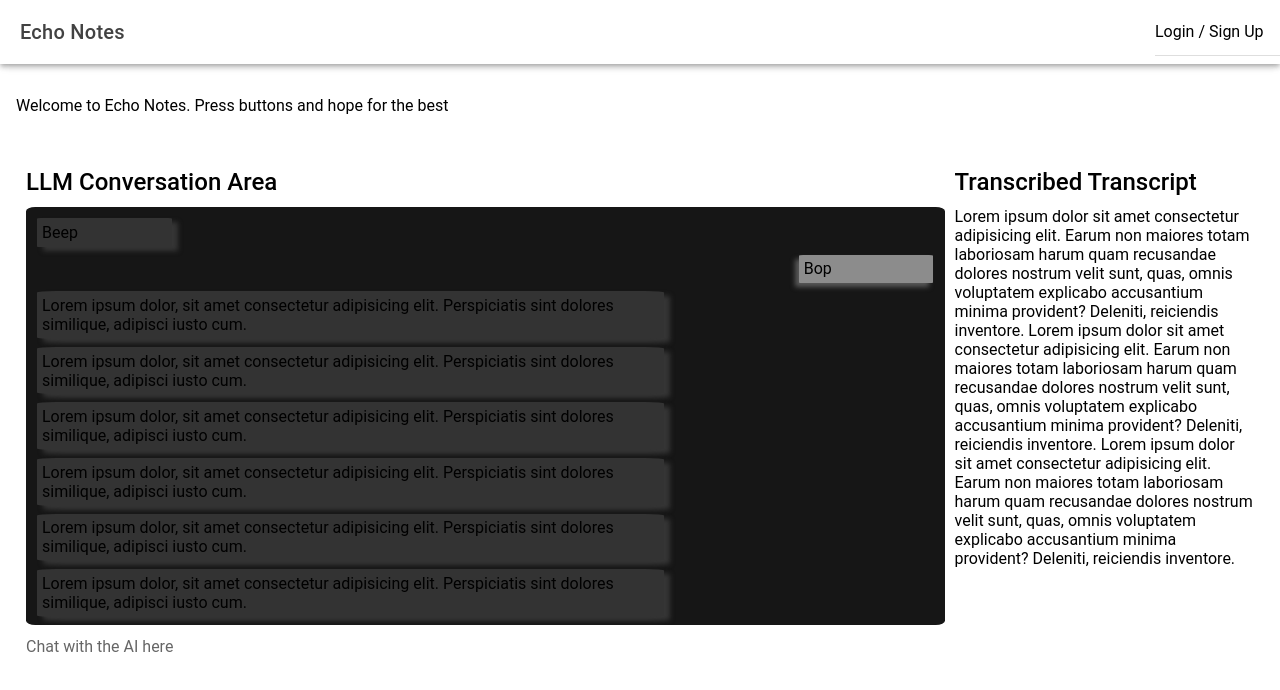
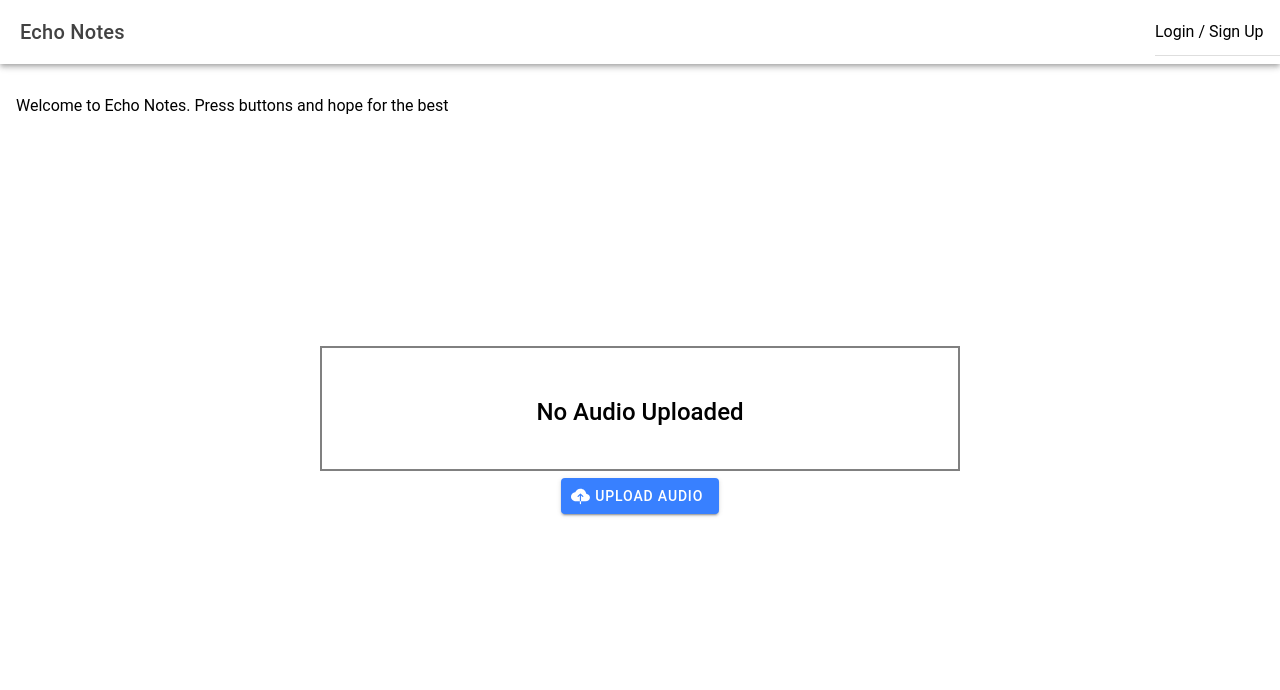
Before and after one commit to IsaiahSama/EchoNotes, a React (Vite) app in the folder Frontend/EchoNotes/: page /home in a window 1280 px wide. Shown: the top 690 px of the page. Built offline with nearby package versions, Linux system fonts and the light colour scheme.

Commit message:
Added State for buttons and graphics

```diff
--- a/Frontend/EchoNotes/src/components/AudioContainer.css
+++ b/Frontend/EchoNotes/src/components/AudioContainer.css
@@ -25,7 +25,8 @@
 
 .audioContainer__info{
   border: 2px solid grey;
-  width: fit-content;
+  width: 50%;
+  min-width: fit-content;
   margin:auto;
   padding: 2em;
   margin-bottom: 0.2em;
--- a/Frontend/EchoNotes/src/components/AudioContainer.tsx
+++ b/Frontend/EchoNotes/src/components/AudioContainer.tsx
@@ -1,5 +1,5 @@
-import React from "react";
-import { IonButton, IonIcon } from "@ionic/react";
+import React, { useState } from "react";
+import { IonButton, IonIcon, IonProgressBar } from "@ionic/react";
 
 import {cloudUpload} from 'ionicons/icons'
 
@@ -9,13 +9,28 @@ import '@ionic/react/css/core.css';
 interface ContainerProps { }
 
 const AudioContainer: React.FC<ContainerProps> = () => {
+
+    const [isUploaded, setUploaded] = useState(0)
+
+    const messages = [<h2>No Audio Uploaded</h2>, <IonProgressBar type="indeterminate"></IonProgressBar>, <h2>Audio Uploaded Successfully</h2>]
+
+    const uploadAudio  = () => {
+        setUploaded(1)
+
+        setTimeout(() => {
+            setUploaded(2)
+        }, 4000)
+    }
+
     return (
         <div className="audioContainer" id="container">
             <div className="audioContainer__inner">
                 <div className="audioContainer__info">
-                    <h2>No Audio Uploaded</h2>
+                    {
+                        isUploaded == 0 ? messages[0] : messages[isUploaded]
+                    }
                 </div>
-                <IonButton >
+                <IonButton onClick={uploadAudio} disabled={isUploaded == 0 ? false : true}>
                     <IonIcon icon={cloudUpload} slot="start"/>
                     Upload Audio
                 </IonButton>
--- a/Frontend/EchoNotes/src/pages/Home.tsx
+++ b/Frontend/EchoNotes/src/pages/Home.tsx
@@ -17,8 +17,8 @@ const Home: React.FC = () => {
       <IonContent className='ion-padding'>
         <p>Welcome to Echo Notes. Press buttons and hope for the best</p>
         <hr />
-        <TranscriptContainer />
-        {/* <AudioContainer /> */}
+        {/* <TranscriptContainer /> */}
+        <AudioContainer />
       </IonContent>
     </IonPage>
   );
```
